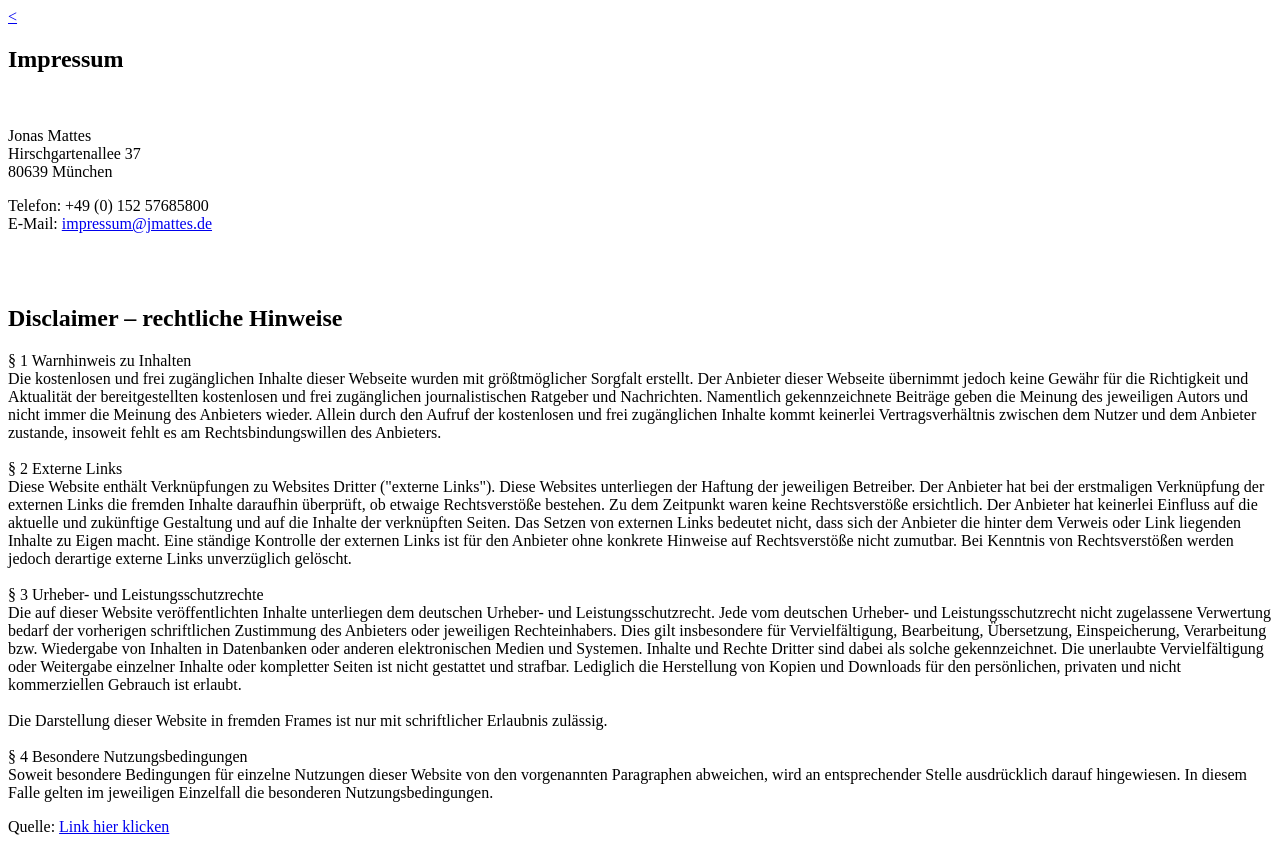
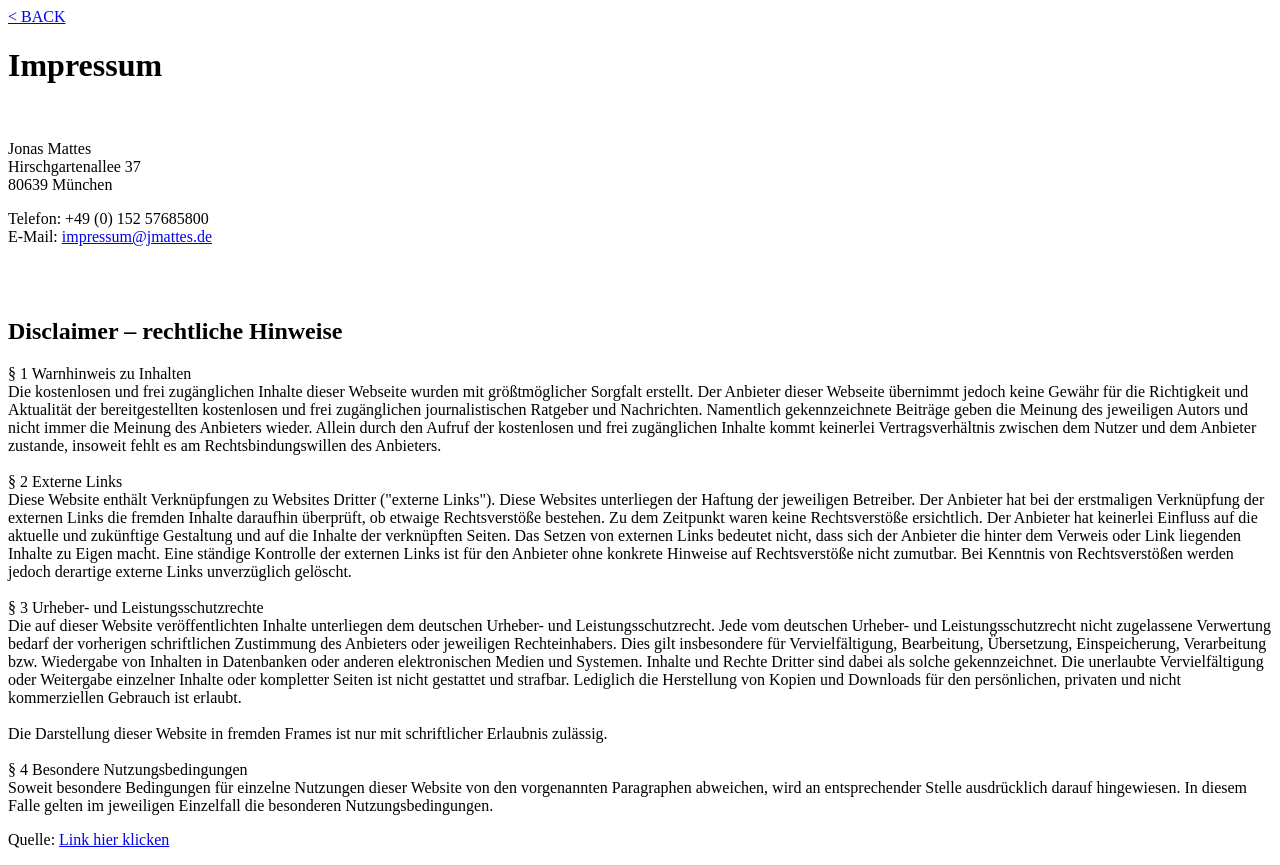
Before and after one commit to JonasMa/se_portfolio_v3, a Next.js app: page /impressum in a window 1280 px wide. Built offline with nearby package versions, Linux system fonts and the light colour scheme.

Commit message:
make impressum readable

```diff
--- a/src/app/impressum/page.tsx
+++ b/src/app/impressum/page.tsx
@@ -1,12 +1,12 @@
-import Link from 'next/link';
-import React from 'react';
+import Link from "next/link";
+import React from "react";
 
 const Impressum: React.FC = () => (
-  <div className="container font-mono text-white mx-auto py-12">
-    <Link href="/" className="block text-xl text-yellow mb-4">
-      &lt;
+  <div className="container font-mono text-black mx-auto py-12">
+    <Link href="/" className="block text-xl mb-16">
+      &lt; BACK
     </Link>
-    <h2 className="font-bold text-xl text-yellow">Impressum</h2>
+    <h1 className="font-bold text-xl">Impressum</h1>
     <br />
     <p>
       Jonas Mattes
@@ -39,17 +39,18 @@ const Impressum: React.FC = () => (
     <br />
     § 2 Externe Links
     <br />
-    Diese Website enthält Verknüpfungen zu Websites Dritter (&quot;externe Links&quot;).
-    Diese Websites unterliegen der Haftung der jeweiligen Betreiber. Der
-    Anbieter hat bei der erstmaligen Verknüpfung der externen Links die fremden
-    Inhalte daraufhin überprüft, ob etwaige Rechtsverstöße bestehen. Zu dem
-    Zeitpunkt waren keine Rechtsverstöße ersichtlich. Der Anbieter hat keinerlei
-    Einfluss auf die aktuelle und zukünftige Gestaltung und auf die Inhalte der
-    verknüpften Seiten. Das Setzen von externen Links bedeutet nicht, dass sich
-    der Anbieter die hinter dem Verweis oder Link liegenden Inhalte zu Eigen
-    macht. Eine ständige Kontrolle der externen Links ist für den Anbieter ohne
-    konkrete Hinweise auf Rechtsverstöße nicht zumutbar. Bei Kenntnis von
-    Rechtsverstößen werden jedoch derartige externe Links unverzüglich gelöscht.
+    Diese Website enthält Verknüpfungen zu Websites Dritter (&quot;externe
+    Links&quot;). Diese Websites unterliegen der Haftung der jeweiligen
+    Betreiber. Der Anbieter hat bei der erstmaligen Verknüpfung der externen
+    Links die fremden Inhalte daraufhin überprüft, ob etwaige Rechtsverstöße
+    bestehen. Zu dem Zeitpunkt waren keine Rechtsverstöße ersichtlich. Der
+    Anbieter hat keinerlei Einfluss auf die aktuelle und zukünftige Gestaltung
+    und auf die Inhalte der verknüpften Seiten. Das Setzen von externen Links
+    bedeutet nicht, dass sich der Anbieter die hinter dem Verweis oder Link
+    liegenden Inhalte zu Eigen macht. Eine ständige Kontrolle der externen Links
+    ist für den Anbieter ohne konkrete Hinweise auf Rechtsverstöße nicht
+    zumutbar. Bei Kenntnis von Rechtsverstößen werden jedoch derartige externe
+    Links unverzüglich gelöscht.
     <br />
     <br />
     § 3 Urheber- und Leistungsschutzrechte
@@ -78,8 +79,11 @@ const Impressum: React.FC = () => (
     ausdrücklich darauf hingewiesen. In diesem Falle gelten im jeweiligen
     Einzelfall die besonderen Nutzungsbedingungen.
     <p>
-      Quelle:{' '}
-      <a href="https://www.fachanwalt.de/impressum-generator/">
+      Quelle:{" "}
+      <a
+        href="https://www.fachanwalt.de/impressum-generator/"
+        className="underline"
+      >
         Link hier klicken
       </a>
     </p>
```
